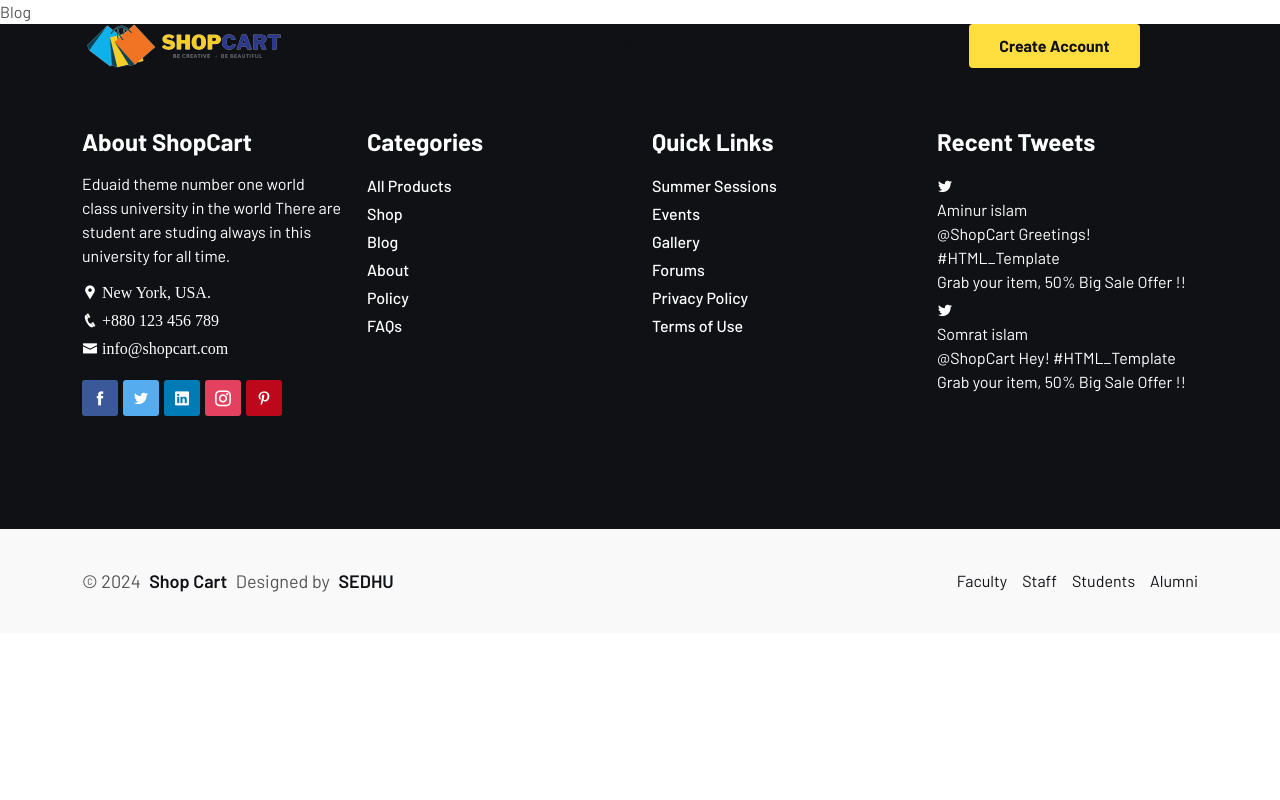
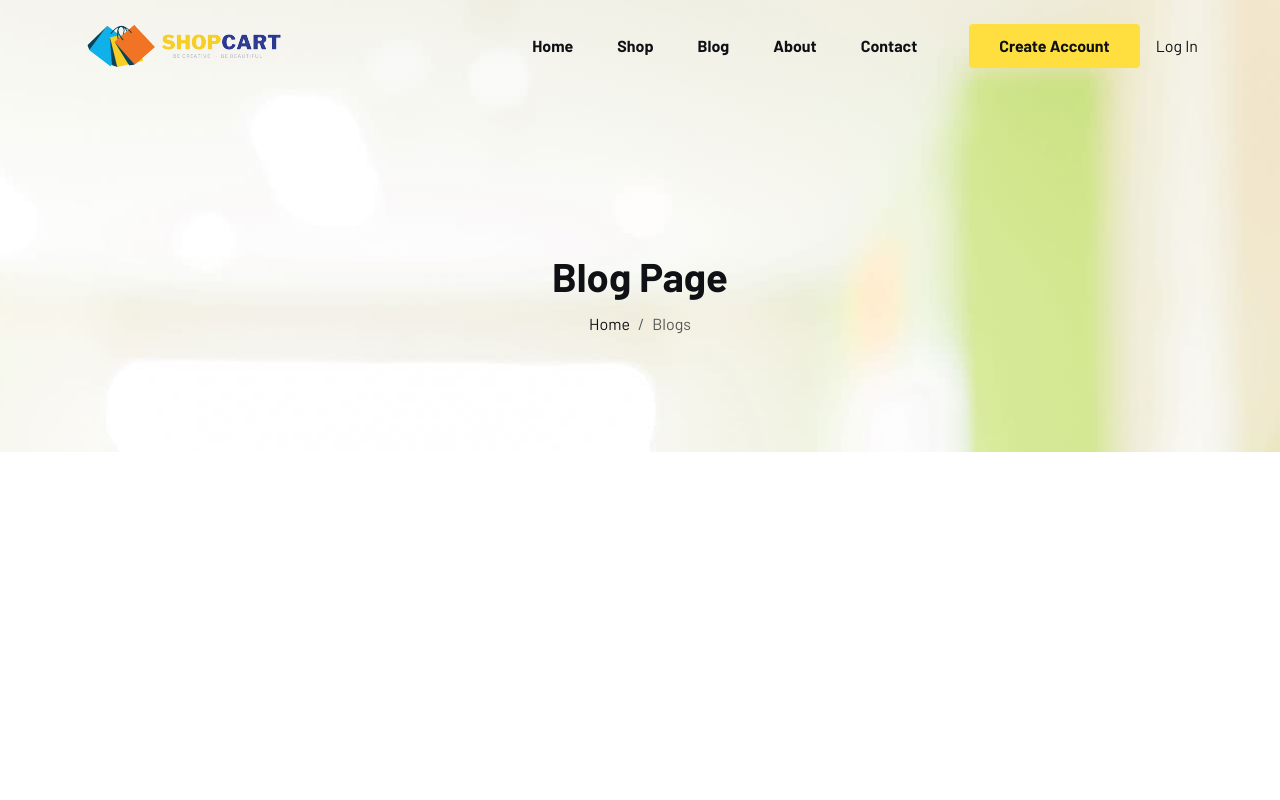
Before and after one commit to imsedhu/happibuy, a React (Vite) app: page /blog in a window 1280 px wide. Shown: the top 800 px of the page. Built offline with nearby package versions, Linux system fonts and the light colour scheme.

Commit message:
PageHeader component added

```diff
--- a/src/App.jsx
+++ b/src/App.jsx
@@ -1,19 +1,18 @@
-
-import { Outlet } from 'react-router-dom'
-import './App.css'
-import NavbarSection from './components/NavbarSection'
-import Footer from './components/Footer'
+import { Outlet } from "react-router-dom";
+import "./App.css";
+import NavbarSection from "./components/NavbarSection";
+import Footer from "./components/Footer";
 
 function App() {
-
-
   return (
     <>
       <NavbarSection />
-      <Outlet />
+      <div className="min-vh-100">
+        <Outlet />
+      </div>
       <Footer />
     </>
-  )
+  );
 }
 
-export default App
+export default App;
--- a/src/components/NavbarSection.jsx
+++ b/src/components/NavbarSection.jsx
@@ -17,7 +17,7 @@ window.addEventListener("scroll",()=>{
 })
 
   return (
-   <header className={`header-section style-4 ${headerFixed ? "header-fixed fadeInUp" : ""}`}>
+    <header className={`header-section style-4 ${headerFixed ? "header-fixed fadeInUp" : ""}`}>
     {/* header top start */}
     <div className={`header-top d-md-none ${socialToggle ? "open" : ""}`}>
       <div className="container">
--- /dev/null
+++ b/src/components/PageHeader.jsx
@@ -0,0 +1,27 @@
+/* eslint-disable react/prop-types */
+import React from 'react'
+import { Link } from 'react-router-dom'
+
+const PageHeader = ({title, currentPage}) => {
+  return (
+    <div className='pageheader-section'>
+      <div className="container">
+        <div className="row">
+          <div className="col-12">
+            <div className="pageheader-content text-center">
+              <h2>{title}</h2>
+              <nav aria-label='breadcrumb'>
+                <ol className="breadcrumb justify-content-center">
+                  <li className="breadcrumb-item"><Link to="/">Home</Link></li>
+                  <li className="breadcrumb-item active" aria-current="page">{currentPage}</li>
+                </ol>
+              </nav>
+            </div>
+          </div>
+        </div>
+      </div>
+    </div>
+  )
+}
+
+export default PageHeader
--- a/src/pages/about/About.jsx
+++ b/src/pages/about/About.jsx
@@ -1,8 +1,11 @@
 import React from 'react'
+import PageHeader from '../../components/PageHeader'
 
 const About = () => {
   return (
-    <div>About</div>
+    <div>
+      <PageHeader title={"About Page"} currentPage={"About"} />
+    </div>
   )
 }
 
--- a/src/pages/blog/Blog.jsx
+++ b/src/pages/blog/Blog.jsx
@@ -1,8 +1,11 @@
 import React from 'react'
+import PageHeader from '../../components/PageHeader'
 
 const Blog = () => {
   return (
-    <div>Blog</div>
+    <div>
+      <PageHeader title={"Blog Page"} currentPage={"Blogs"} />
+    </div>
   )
 }
 
--- a/src/pages/contact/Contact.jsx
+++ b/src/pages/contact/Contact.jsx
@@ -1,8 +1,11 @@
 import React from 'react'
+import PageHeader from '../../components/PageHeader'
 
 const Contact = () => {
   return (
-    <div>Contact</div>
+    <div>
+      <PageHeader title={"Contact Page"} currentPage={"Contact"} />
+    </div>
   )
 }
 
--- a/src/pages/shop/Shop.jsx
+++ b/src/pages/shop/Shop.jsx
@@ -1,8 +1,11 @@
 import React from 'react'
+import PageHeader from '../../components/PageHeader'
 
 const Shop = () => {
   return (
-    <div>Shop</div>
+    <div>
+      <PageHeader title={"Our Shop Page"} currentPage={"Shop"} />
+    </div>
   )
 }
 
```
